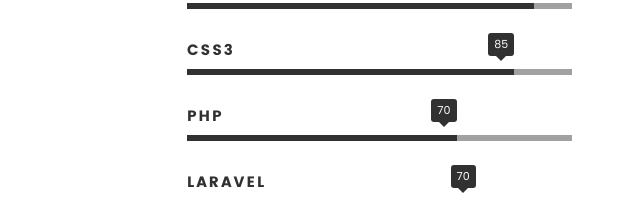
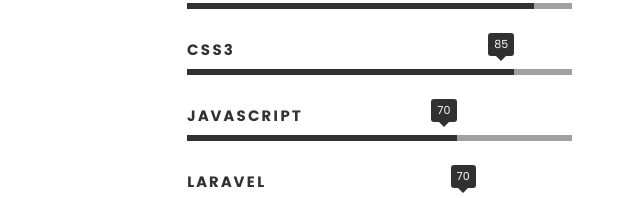
Before and after one commit to BrianMwengi/brianmwengi.github.io, a plain HTML site: page index.html in a window 1280 px wide. Shown: the part 1466-1664 px from the top of the page, 473-1113 px from the left. Drawn offline with Linux system fonts and the light colour scheme; a script that the page names is missing; files whose address does not match are found by name.

Commit message:
Update index.html

```diff
--- a/index.html
+++ b/index.html
@@ -169,7 +169,7 @@
 				   </li>
 				   <li>
 				   	<div class="progress percent70"><span>70</span></div>
-				   	<strong>PHP</strong>
+				   	<strong>Javascript</strong>
 				   </li>
 				   <li>
 				   	<div class="progress percent75"><span>70</span></div>
```
